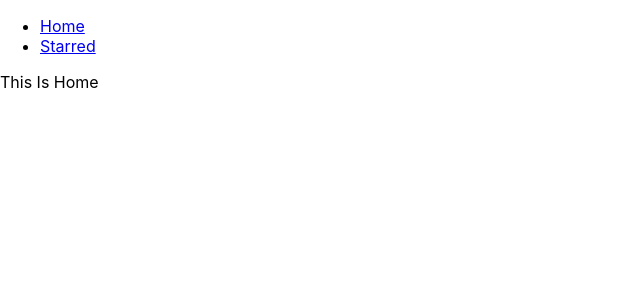
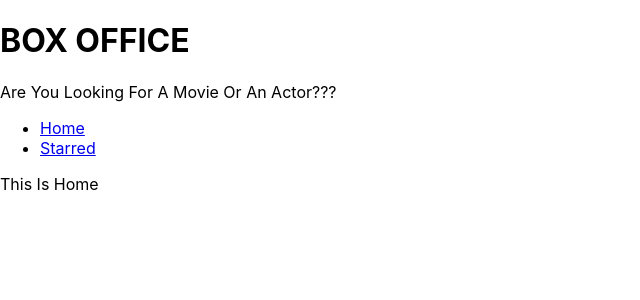
Before and after one commit to Shubham-C0DE/BoX-office, a React (Create React App) app: page / in a window 1280 px wide. Shown: the top 300 px of the page, without its empty margins (0-640 px from the left). Built offline with nearby package versions, Linux system fonts and the light colour scheme.

Commit message:
added page layout

```diff
--- a/src/App.js
+++ b/src/App.js
@@ -1,13 +1,11 @@
 import React from 'react';
 import { Switch, Route } from 'react-router-dom';
-import Navs from './components/Navs';
 import Starred from './pages/Starred';
 import Home from './pages/Home'
 
 function App() {
   return (
-    <div>
-      <Navs />
+
 
       <Switch>
         <Route exact path="/">
@@ -24,7 +22,7 @@ function App() {
           </div>
         </Route>
       </Switch>
-    </div>
+
   );
 }
 
--- /dev/null
+++ b/src/components/MainPageLayout.js
@@ -0,0 +1,16 @@
+import React from 'react';
+import Navs from './Navs';
+import Title from './Title';
+
+const MainPageLayout = ({ children }) => {
+  return (
+    <div>
+        <Title title = "BOX OFFICE" subtitle = "Are You Looking For A Movie Or An Actor???" />
+      <Navs />
+
+      {children}
+    </div>
+  );
+};
+
+export default MainPageLayout;
--- /dev/null
+++ b/src/components/Title.js
@@ -0,0 +1,12 @@
+import React from 'react'
+
+const Title = ({title, subtitle}) => {
+  return (
+    <div>
+<h1>{title}</h1>
+<p>{subtitle}</p>
+    </div>
+  )
+}
+
+export default Title
--- a/src/pages/Home.js
+++ b/src/pages/Home.js
@@ -1,10 +1,11 @@
 import React from 'react'
+import MainPageLayout from '../components/MainPageLayout';
 
 const Home = () => {
   return (
-    <div>
+    <MainPageLayout>
         This Is Home
-    </div>
+    </MainPageLayout>
   )
 }
 
--- a/src/pages/Starred.js
+++ b/src/pages/Starred.js
@@ -1,10 +1,11 @@
 import React from 'react'
+import MainPageLayout from '../components/MainPageLayout';
 
 const Starred = () => {
   return (
-    <div>
+    <MainPageLayout>
         This is Starred
-        </div>
+        </MainPageLayout>
   )
 }
 
```
